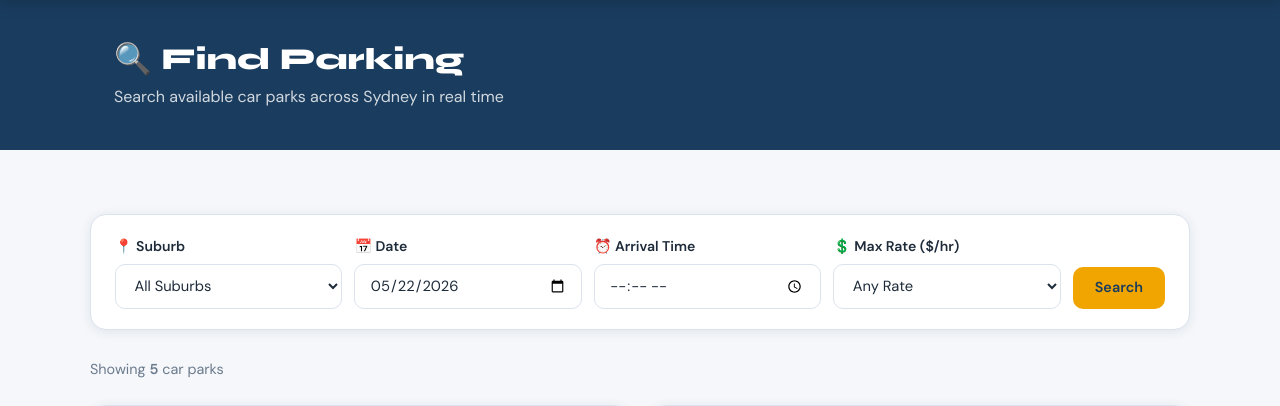
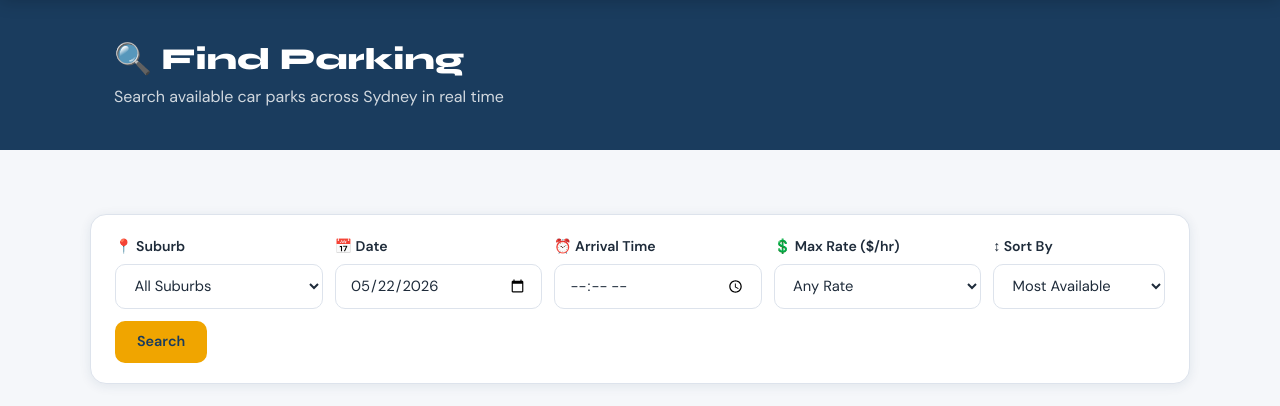
Before and after one commit to Siddhartha288/smartpark, a PHP site: page /search.php in a window 1280 px wide. Shown: the part 68-474 px from the top of the page. Run offline with PHP 8.4, Linux system fonts and the light colour scheme.

Commit message:
sorting html

```diff
--- a/smartpark/search.php
+++ b/smartpark/search.php
@@ -87,6 +87,16 @@ usort($displayParks, function($a, $b) use ($filterSort) {
             <option value="5"  <?= $filterMaxRate == 5  ? 'selected' : '' ?>>Up to $5.00</option>
             <option value="7"  <?= $filterMaxRate == 7  ? 'selected' : '' ?>>Up to $7.00</option>
             <option value="10" <?= $filterMaxRate == 10 ? 'selected' : '' ?>>Up to $10.00</option>
+          </select>
+        </div>
+
+        <div class="form-group" style="margin:0;">
+          <label for="sort">↕ Sort By</label>
+          <select name="sort" id="sort">
+            <option value="availability" <?= $filterSort==='availability' ? 'selected':'' ?>>Most Available</option>
+            <option value="rate_asc"     <?= $filterSort==='rate_asc'     ? 'selected':'' ?>>Price: Low to High</option>
+            <option value="rate_desc"    <?= $filterSort==='rate_desc'    ? 'selected':'' ?>>Price: High to Low</option>
+            <option value="name"         <?= $filterSort==='name'         ? 'selected':'' ?>>Name A–Z</option>
           </select>
         </div>
 
```
